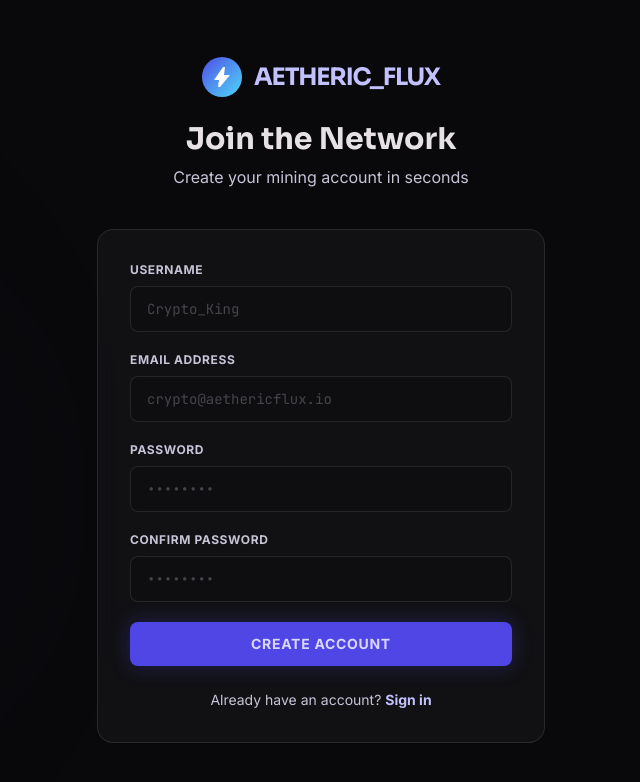
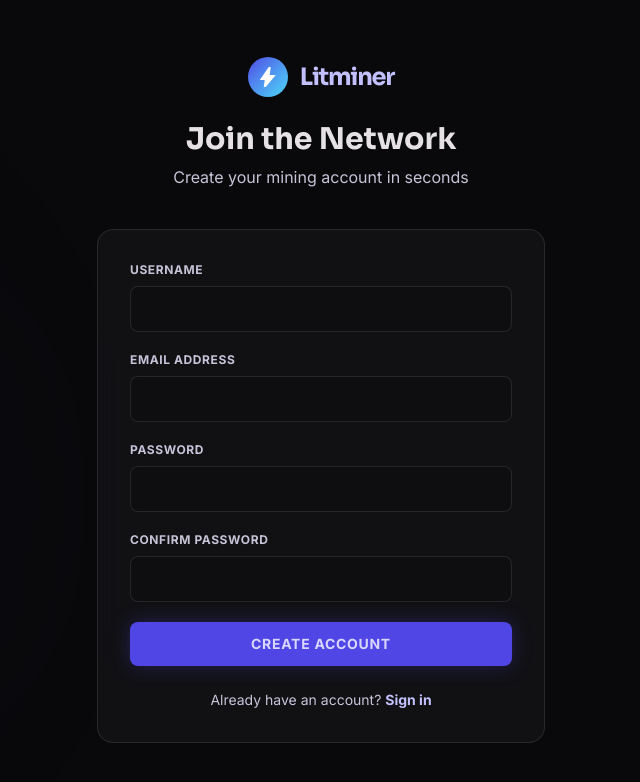
Before and after one commit to pankajnagpure2003/Litminer, a React (Vite) app: page /register in a window 1280 px wide. Shown: the top 782 px of the page, without its empty margins (319-959 px from the left). Built offline with nearby package versions, Linux system fonts and the light colour scheme; the HTML template or start-up script is replaced by a standard one.

Commit message:
Update auth pages

```diff
--- a/src/pages/ForgotPasswordPage.jsx
+++ b/src/pages/ForgotPasswordPage.jsx
@@ -29,7 +29,7 @@ export default function ForgotPasswordPage() {
             <div className="w-10 h-10 rounded-full bg-gradient-to-br from-[#4f46e5] to-[#4cd7f6] flex items-center justify-center">
               <span className="material-symbols-outlined text-white text-lg" style={{ fontVariationSettings: "'FILL' 1" }}>bolt</span>
             </div>
-            <span className="font-[Sora] text-2xl font-bold tracking-tighter text-[#c3c0ff]">AETHERIC_FLUX</span>
+            <span className="font-[Sora] text-2xl font-bold tracking-tighter text-[#c3c0ff]">Litminer</span>
           </Link>
           <h1 className="font-[Sora] text-3xl font-bold text-[#e5e1e4] mb-2">Reset Password</h1>
           <p className="text-[#c7c4d8] font-[Inter]">Enter your email to receive a reset link</p>
--- a/src/pages/LoginPage.jsx
+++ b/src/pages/LoginPage.jsx
@@ -14,7 +14,7 @@ export default function LoginPage() {
     try {
       await login(form.email, form.password);
       navigate(ROUTES.DASHBOARD);
-    } catch {}
+    } catch { }
   };
 
   return (
@@ -35,7 +35,7 @@ export default function LoginPage() {
             <div className="w-10 h-10 rounded-full bg-gradient-to-br from-[#4f46e5] to-[#4cd7f6] flex items-center justify-center">
               <span className="material-symbols-outlined text-white text-lg" style={{ fontVariationSettings: "'FILL' 1" }}>bolt</span>
             </div>
-            <span className="font-[Sora] text-2xl font-bold tracking-tighter text-[#c3c0ff]">AETHERIC_FLUX</span>
+            <span className="font-[Sora] text-2xl font-bold tracking-tighter text-[#c3c0ff]">Litminer</span>
           </Link>
           <h1 className="font-[Sora] text-3xl font-bold text-[#e5e1e4] mb-2">Welcome back</h1>
           <p className="text-[#c7c4d8] font-[Inter]">Sign in to your mining dashboard</p>
--- a/src/pages/RegisterPage.jsx
+++ b/src/pages/RegisterPage.jsx
@@ -38,7 +38,7 @@ export default function RegisterPage() {
             <div className="w-10 h-10 rounded-full bg-gradient-to-br from-[#4f46e5] to-[#4cd7f6] flex items-center justify-center">
               <span className="material-symbols-outlined text-white text-lg" style={{ fontVariationSettings: "'FILL' 1" }}>bolt</span>
             </div>
-            <span className="font-[Sora] text-2xl font-bold tracking-tighter text-[#c3c0ff]">AETHERIC_FLUX</span>
+            <span className="font-[Sora] text-2xl font-bold tracking-tighter text-[#c3c0ff]">Litminer</span>
           </Link>
           <h1 className="font-[Sora] text-3xl font-bold text-[#e5e1e4] mb-2">Join the Network</h1>
           <p className="text-[#c7c4d8] font-[Inter]">Create your mining account in seconds</p>
@@ -53,10 +53,10 @@ export default function RegisterPage() {
             )}
 
             {[
-              { key: 'username', label: 'Username', type: 'text', placeholder: 'Crypto_King' },
-              { key: 'email', label: 'Email Address', type: 'email', placeholder: 'crypto@aethericflux.io' },
-              { key: 'password', label: 'Password', type: 'password', placeholder: '••••••••' },
-              { key: 'confirmPassword', label: 'Confirm Password', type: 'password', placeholder: '••••••••' },
+              { key: 'username', label: 'Username', type: 'text', placeholder: '' },
+              { key: 'email', label: 'Email Address', type: 'email', placeholder: '' },
+              { key: 'password', label: 'Password', type: 'password', placeholder: '' },
+              { key: 'confirmPassword', label: 'Confirm Password', type: 'password', placeholder: '' },
             ].map(({ key, label, type, placeholder }) => (
               <div key={key}>
                 <label className="block text-[#c7c4d8] font-[Inter] text-xs font-bold uppercase tracking-wider mb-2">{label}</label>
```
